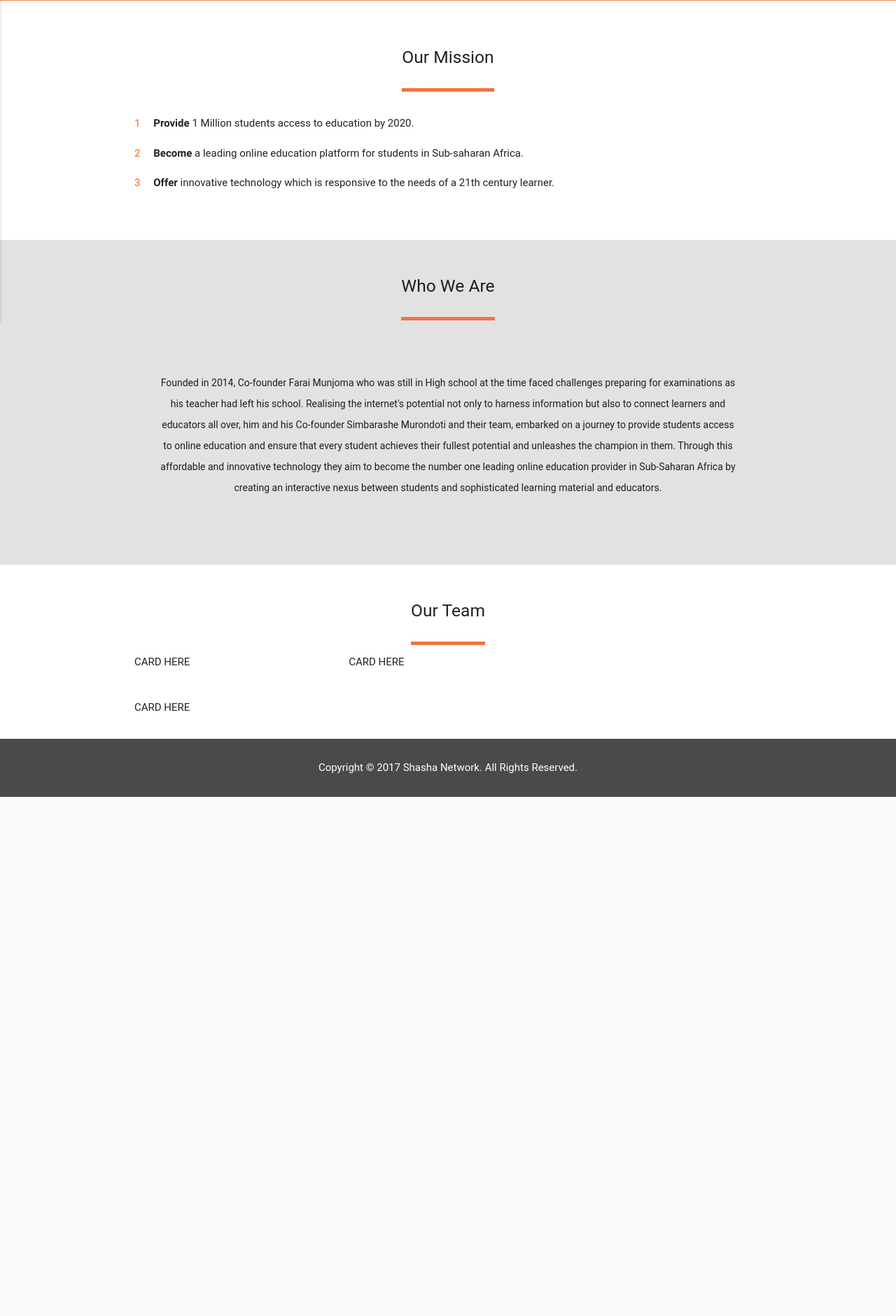
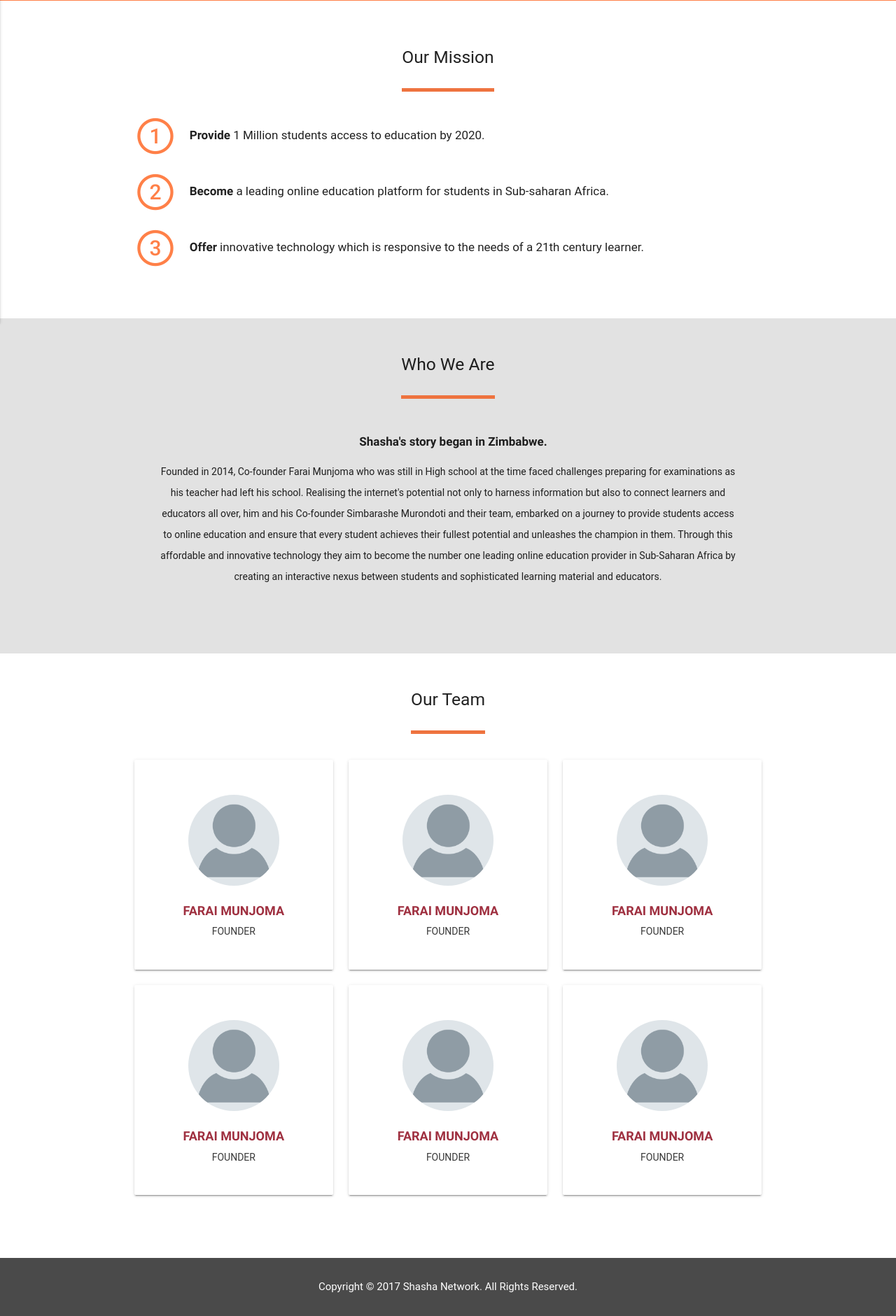
Before and after one commit to cimplival/shasha, a PHP site: page /aboutus.html in a window 1280 px wide. Shown: the part 399-2280 px from the top of the page at 70% size. Before the commit the page ends 1538 px from the top, so only its background shows below. Run offline with PHP 8.4, Linux system fonts and the light colour scheme; some libraries are stand-ins or nearby versions; some web fonts are replaced.

Commit message:
About us page complete

```diff
--- a/aboutus.html
+++ b/aboutus.html
@@ -9,7 +9,7 @@
     <!--<link href="https://fonts.googleapis.com/icon?family=Material+Icons" rel="stylesheet">-->
     <link href="css/materialize.css" type="text/css" rel="stylesheet" media="screen,projection" />
     <link href="css/style.css" type="text/css" rel="stylesheet" media="screen,projection" />
-    <!--<link href="css/font-awesome.min.css" rel="stylesheet" type="text/css">-->
+    <link href="css/font-awesome.min.css" rel="stylesheet" type="text/css">
 </head>
 
 <body>
@@ -82,6 +82,7 @@
                 </div>
                 <div class="col s12 m8">
                     <div class="about-us-content center">
+                    <span class="mission"><b>Shasha's story began in Zimbabwe.</b></span>
                         <p>Founded in 2014, Co-founder Farai Munjoma who was still in High school at the time faced challenges preparing for examinations as his teacher had left his school. Realising the internet's potential not only to harness information but also to connect learners and educators all over, him and his Co-founder Simbarashe Murondoti and their team, embarked on a journey to provide students access to online education and ensure that every student achieves their fullest potential and unleashes the champion in them. Through this affordable and innovative technology they aim to become the number one leading online education provider in Sub-Saharan Africa by creating an interactive nexus between students and sophisticated learning material and educators.</p>
                     </div>
                 </div>
@@ -93,22 +94,88 @@
     <!-- Team -->
     <div class="container">
         <div class="section about-us-section">
-            <!--Add padding to sections-->
             <div class="row center">
                 <div class="col s12 m12">
                     <h5 class="center"><span class="section-title">Our Team</span></h5>
                 </div>
             </div>
-            <div class="row">
-                <div class="col s12 m4">
-                    <p>CARD HERE</p>
+            <div class="row about-us-content">
+            <!-- Team Member 1-->
+                <div class="col s4">
+                <div class="card team-card">
+                    <div class="card-info">
+                        <div class="team-icon"><img src="img/team/avatar.png"></div>
+                    </div>
+                    <div class="card-content">
+                      <h5>Farai Munjoma</h5>
+                      Founder
+                    </div>
                 </div>
-                <div class="col s12 m4">
-                    <p>CARD HERE</p>
                 </div>
-            </div>
-            <div class="col s12 m4">
-                <p>CARD HERE</p>
+
+            <!-- Team Member 2-->
+                <div class="col s4">
+                <div class="card team-card">
+                    <div class="card-info">
+                        <div class="team-icon"><img src="img/team/avatar.png"></div>
+                    </div>
+                    <div class="card-content">
+                      <h5>Farai Munjoma</h5>
+                      Founder
+                    </div>
+                </div>
+                </div>
+
+            <!-- Team Member 3-->
+                <div class="col s4">
+                <div class="card team-card">
+                    <div class="card-info">
+                        <div class="team-icon"><img src="img/team/avatar.png"></div>
+                    </div>
+                    <div class="card-content">
+                      <h5>Farai Munjoma</h5>
+                      Founder
+                    </div>
+                </div>
+                </div>
+
+            <!-- Team Member 4-->
+                <div class="col s4">
+                <div class="card team-card">
+                    <div class="card-info">
+                        <div class="team-icon"><img src="img/team/avatar.png"></div>
+                    </div>
+                    <div class="card-content">
+                      <h5>Farai Munjoma</h5>
+                      Founder
+                    </div>
+                </div>
+                </div>
+
+             <!-- Team Member 5-->
+                <div class="col s4">
+                <div class="card team-card">
+                    <div class="card-info">
+                        <div class="team-icon"><img src="img/team/avatar.png"></div>
+                    </div>
+                    <div class="card-content">
+                      <h5>Farai Munjoma</h5>
+                      Founder
+                    </div>
+                </div>
+                </div>
+             <!-- Team Member 6-->
+                <div class="col s4">
+                <div class="card team-card">
+                    <div class="card-info">
+                        <div class="team-icon"><img src="img/team/avatar.png"></div>
+                    </div>
+                    <div class="card-content">
+                      <h5>Farai Munjoma</h5>
+                      Founder
+                    </div>
+                </div>
+                </div>
             </div>
         </div>
     </div>
--- a/css/style.css
+++ b/css/style.css
@@ -10,11 +10,19 @@
 
 
 /* ==========================================================================
-   Start of default custom css:Homepage
+   Start of default custom css:Homepage/General
    ========================================================================== */
 
 p {
     line-height: 2rem;
+}
+
+h1, h2, h3, h4, h5, h6{
+    font-family: Roboto;
+}
+
+.card:hover{
+  box-shadow: 0 14px 28px rgba(0,0,0,0.20), 0 10px 10px rgba(0,0,0,0.19);
 }
 
 .button-collapse {
@@ -305,6 +313,7 @@ a {
 
 .mission {
     padding-left: 15px;
+    font-size:17px;
 }
 
 .list {
@@ -320,7 +329,7 @@ a {
 }
 
 .about-us-content {
-    margin-top: 80px;
+    margin-top: 55px;
     margin-bottom: 60px;
     font-size: 14px;
 }
@@ -328,6 +337,46 @@ a {
 .grey-banner {
     background-color: #e2e2e2;
     width: 100%;
+}
+.team-card {
+    color: grey;
+    padding-top:50px;
+    text-transform: uppercase;
+}
+
+.team-card p {
+    color: grey;
+}
+
+.team-card .card-info {
+    background-color: #fff;
+    color: #000;
+    padding:0;
+}
+
+.team-card .card-title {
+    color: #4a4a4a;
+}
+
+.team-card .card-action a {
+    font-weight: bold;
+}
+
+.team-card .card-content {
+    height: 130px;
+    margin-top: 20px;
+    text-align: center;
+}
+.team-icon img{
+    border-radius:50%;
+    height:130px;
+    width:130px;
+    margin:0;
+}
+.team-card h5{
+    font-size:18px;
+    font-weight: bold;
+    color:#9f3040;
 }
 
 
```
Also changed, not shown: img/team/avatar.png (added).
